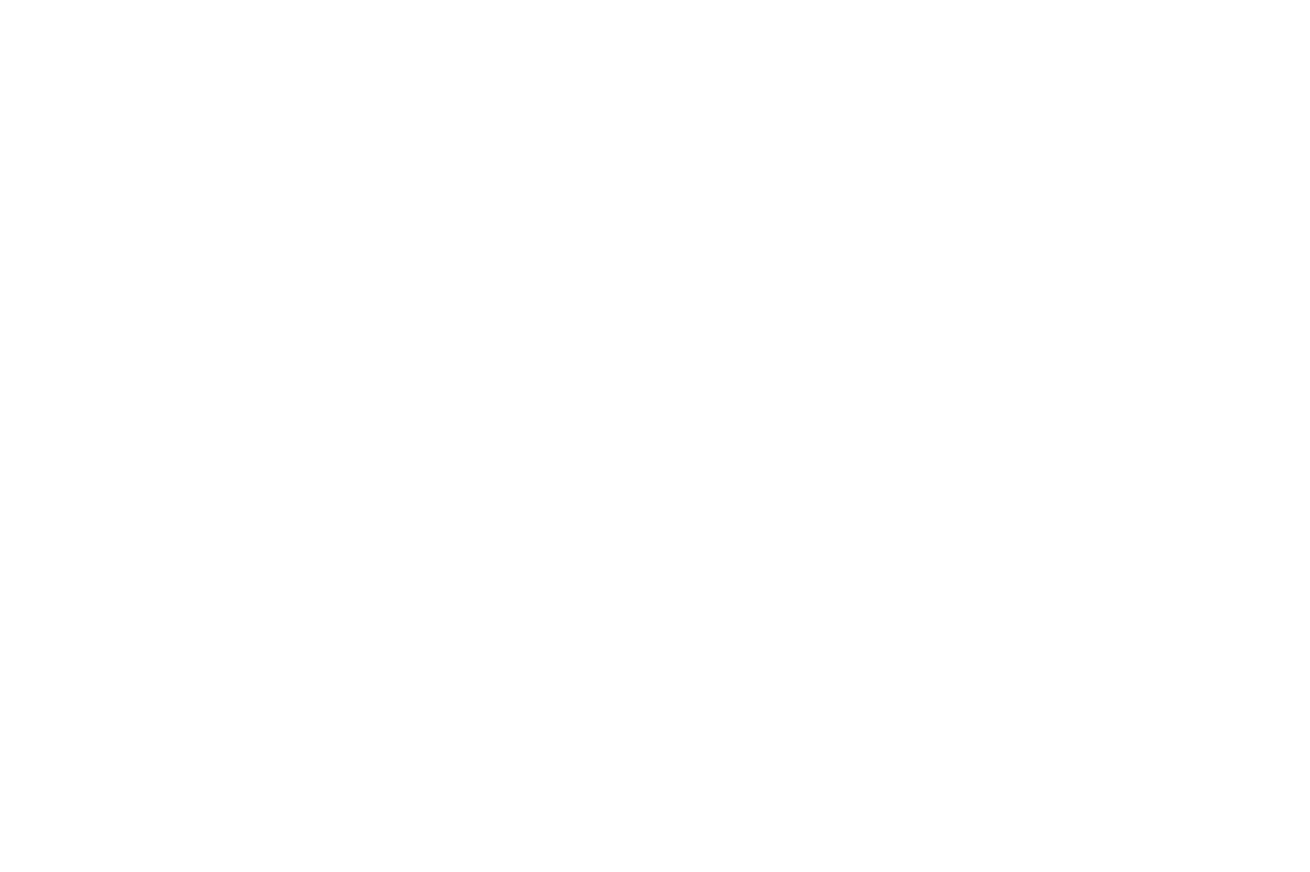
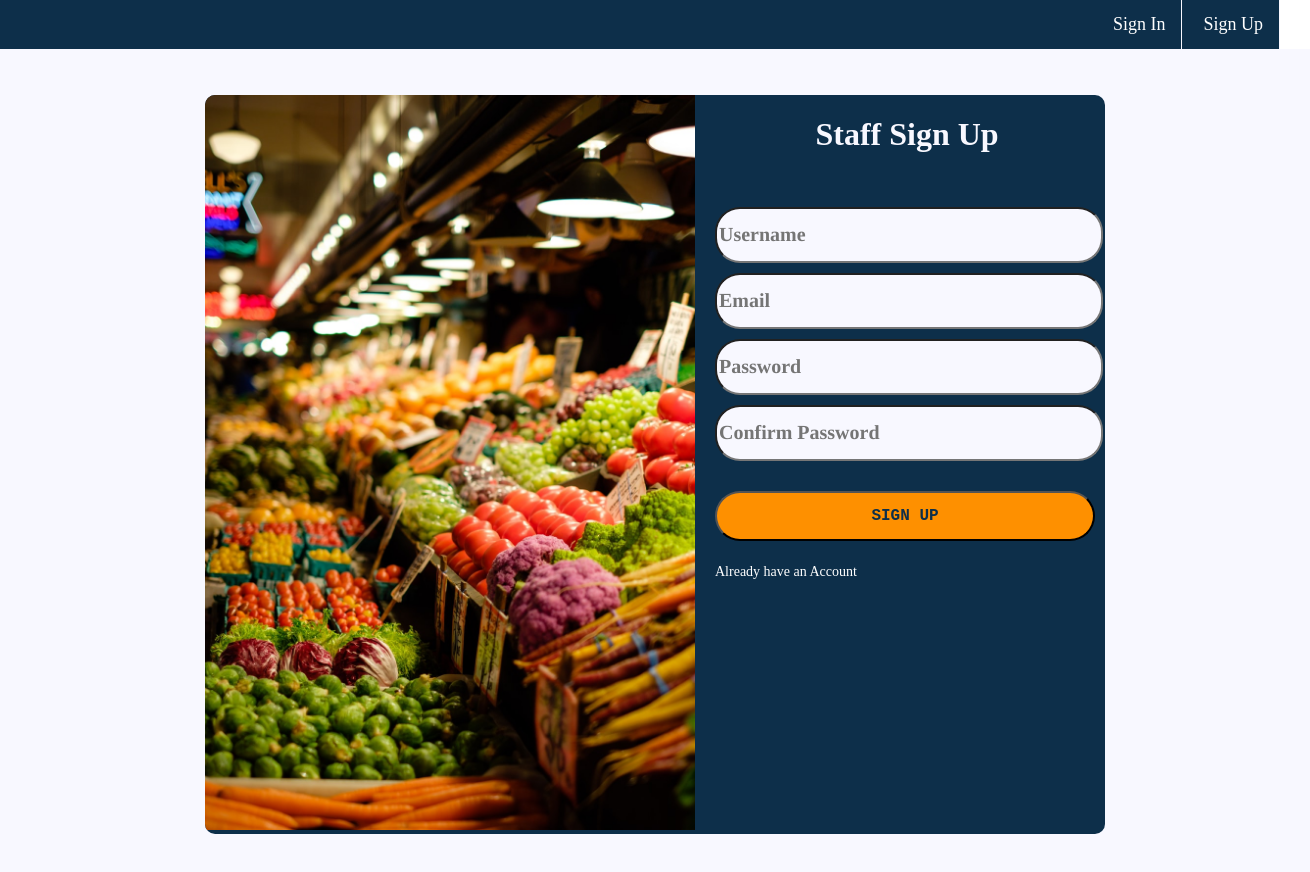
Before and after one commit to Keystro/Queensmatt, a plain HTML site: page UI/signup.html in a window 1280 px wide. Shown: the whole page, 1310 px wide, since content can reach past the window. Before the commit the page ends 800 px from the top, so only its background shows below. Drawn offline with Linux system fonts and the light colour scheme.

Commit message:
Debbugged the template files Added images to images folder added Login.html and signup.html

```diff
--- a/UI/login.html
+++ b/UI/login.html
@@ -0,0 +1,51 @@
+<!DOCTYPE html>
+<html>
+    <head>
+        <meta charset="utf-8" lang="en">
+        <meta name="viewport" content="width=device-width, initial-scale=1.0">
+        <link type="text/css" rel="stylesheet" href="static/css/main.css">
+        <script src="static/js/style.js" ></script>
+        <title>
+            Sign In
+        </title>
+    </head>
+    <body>
+        <header>
+            <nav class="navbar" id="mynavbar">
+                <div>
+                    <a class="floatright" href="signup.html">Sign Up</a>
+                    <a class="floatright" href="login.html">Sign In</a>
+                </div>
+            </nav>
+        </header>
+        <main class="limiter">
+            <div class="container-sign">
+                <div class="sign">
+                    <div class="form-pic">
+                        <img src="images/Grocey.jpeg">
+                    </div>
+                    <form class="form-data">
+                        <legend class="sign-title">Sign In</legend>
+                        <div class="form-input">
+                        <input type="text" placeholder="Username" name="username" required>
+                        </div>
+                        <div class="form-input">
+                        <input type="password" placeholder="Password" name="password" required>
+                        </div>
+                        <div class="form-btn">
+                            <button class="sign-btn">Sign In</button>
+                        </div>
+                        <div class="text-center">
+                            <a href="#" class="txt2"> Forgot Username/Password</a>
+                        </div>
+                        <div class="text-center">
+                            <a class="txt2" href="signup.html">
+                                Create an Account
+                            </a>
+                        </div>
+                    </form>
+                </div>
+            </div>
+        </main>
+    </body>
+</html>
--- a/UI/signup.html
+++ b/UI/signup.html
@@ -0,0 +1,54 @@
+<!DOCTYPE html>
+<html>
+    <head>
+        <meta charset="utf-8" lang="en">
+        <meta name="viewport" content="width=device-width, initial-scale=1.0">
+        <link type="text/css" rel="stylesheet" href="static/css/main.css">
+        <script src="static/js/style.js" ></script>
+        <title>
+            Staff Sign Up
+        </title>
+    </head>
+    <body>
+        <header>
+            <nav class="navbar" id="mynavbar">
+                <div>
+                    <a class="floatright " href="signup.html">Sign Up</a>
+                    <a class="floatright" href="login.html">Sign In</a>
+                </div>
+            </nav>
+        </header>
+        <main class="limiter">
+            <div class="container-sign">
+                <div class="sign">
+                    <div class="form-pic">
+                        <img src="images/Grocey.jpeg">
+                    </div>
+                    <form class="form-data">
+                        <legend class="sign-title">Staff Sign Up</legend>
+                        <div class="form-input">
+                        <input type="text" placeholder="Username" name="username" required>
+                        </div>
+                        <div class="form-input">
+                        <input type="email" placeholder="Email" name="email" required>
+                        </div>
+                        <div class="form-input">
+                        <input type="password" placeholder="Password" name="password" required>
+                        </div>
+                        <div class="form-input">
+                        <input type="password" placeholder="Confirm Password" name="Conpassword" required>
+                        </div>
+                        <div class="form-btn">
+                            <button class="sign-btn">Sign Up</button>
+                        </div>
+                        <div class="text-center">
+                            <a class="txt2" href="login.html">
+                                Already have an Account
+                            </a>
+                        </div>
+                    </form>
+                </div>
+            </div>
+        </main>
+    </body>
+</html>
--- a/UI/static/css/main.css
+++ b/UI/static/css/main.css
@@ -50,6 +50,11 @@ header
 .navbar .icon
 {
     display: none;
+}
+.navbar div a
+{
+    border-right: 0.5px solid ghostwhite;
+    margin: 0 0 0 5px;
 }
 @media screen and (max-width: 600px)
 {
@@ -329,3 +334,156 @@ section
     border-radius: 1% ;
     background-color: #0d2f4a;
 }
+.limiter
+{
+    width: 100%;
+    margin: 0 auto;
+}
+.container-sign
+{
+    width: 100%;
+    min-height: 100vh;
+    display: -webkit-box;
+    display: -webkit-flex;
+    display: -moz-box;
+    display: -ms-flexbox;
+    display: flex;
+    flex-wrap: wrap;
+    justify-content: center;
+    align-items: center;
+    padding: 15px;
+    background: ghostwhite;
+}
+.sign
+{
+    width: 900px;
+    background: #0d2f4a;
+    border-radius: 10px;
+    overflow: hidden;
+
+    display: -webkit-box;
+    display: -webkit-flex;
+    display: -moz-box;
+    display: -ms-flexbox;
+    display: flex;
+    flex-wrap: wrap;
+    justify-content: space-between;
+}
+.form-pic
+{
+    width: 490px;
+    margin-right: 10px ;
+}
+.form-pic img
+{
+    max-width: 100%;
+}
+.form-data
+{
+    width: 380px;
+    margin: 20px 10px 20px 0 ;
+    justify-content: center;
+    align-items: center;
+}
+.sign-title
+{
+    font-family: 'Times New Roman';
+    font-weight: bolder;
+    font-size: 32px;
+    color: ghostwhite;
+    line-height: 1.2;
+    text-align: center;
+
+    width: 100%;
+    display: block;
+    padding-bottom: 54px ;
+}
+.form-input
+{
+    position: relative;
+    width: 100%;
+    z-index: 1;
+    margin-bottom: 10px;
+}
+.form-input input
+{
+    font-family: Times;
+    font-weight: bold;
+    font-size: 20px;
+    text-align: left;
+    line-height: 1.5;
+    color: #0d2f4a;
+
+    display: block;
+    width: 100%;
+    background: ghostwhite;
+    height: 50px;
+    border-radius: 25px;
+    padding: 20px 0 20px -10px;
+}
+.form-btn
+{
+    width: 100%;
+    display: -webkit-box;
+    display: -webkit-flex;
+    display: -moz-box;
+    display: -ms-flexbox;
+    display: flex;
+    flex-wrap: wrap;
+    justify-content: center;
+    padding: 20px 0 20px 0;
+}
+.form-btn .sign-btn
+{
+    font-family: 'Courier New';
+    font-size: 16px;
+    font-weight: bold;
+    line-height: 1.5;
+    color: #0d2f4a;
+    text-transform: uppercase;
+
+    width: 100%;
+    height: 50px;
+    border-radius: 25px;
+    background-color: #fe9000;
+    display: -webkit-box;
+    display: -webkit-flex;
+    display: -moz-box;
+    display: -ms-flexbox;
+    display: flex;
+    flex-wrap: wrap;
+    justify-content: center;
+    align-items: center;
+    padding: 0 25px ;
+}
+.form-btn .sign-btn:hover
+{
+    background-color: black;
+    color: white;
+    opacity: 0.6;
+}
+.text-center
+{
+
+    width: 100%;
+    justify-content: center;
+    align-items: center;
+}
+.txt1
+{
+    font-family: 'Times New Roman';
+    font-weight: normal;
+    font-size: 14px;
+    line-height: 1.5;
+    color: ghostwhite;
+    margin: 20px 20px 20px 20px ;
+}
+.txt2
+{
+    font-family: 'Times New Roman';
+    text-decoration: none;
+    font-weight: normal;
+    font-size: 14px;
+    line-height: 1.5;
+    color: white;
+}
```
Also changed, not shown: UI/account.html (+0 -2 lines), UI/add_admin.html (+0 -2 lines), UI/add_attendant.html (+0 -2 lines), UI/add_category.html (+0 -2 lines), UI/add_product.html (+0 -2 lines), UI/attendant's_sales.html (+0 -2 lines), UI/cart.html (+0 -2 lines), UI/index.html (+5 -3 lines), UI/inventory.html (+0 -2 lines), UI/item.html (+4 -2 lines), UI/personel_sales.html (+0 -2 lines), UI/profile.html (+0 -2 lines), UI/sales.html (+0 -2 lines), UI/images/Grocey.jpeg (added), 2 more files.
